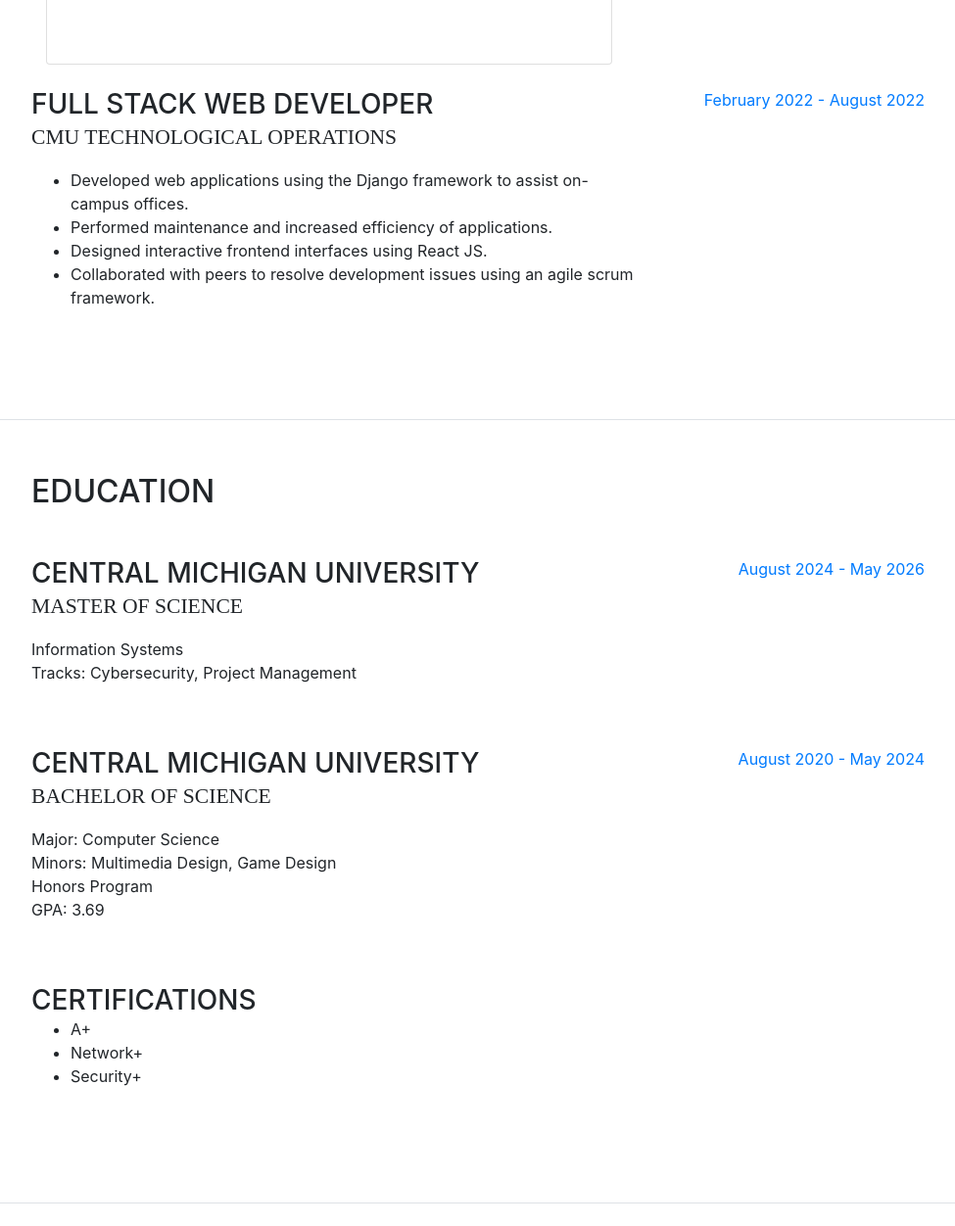
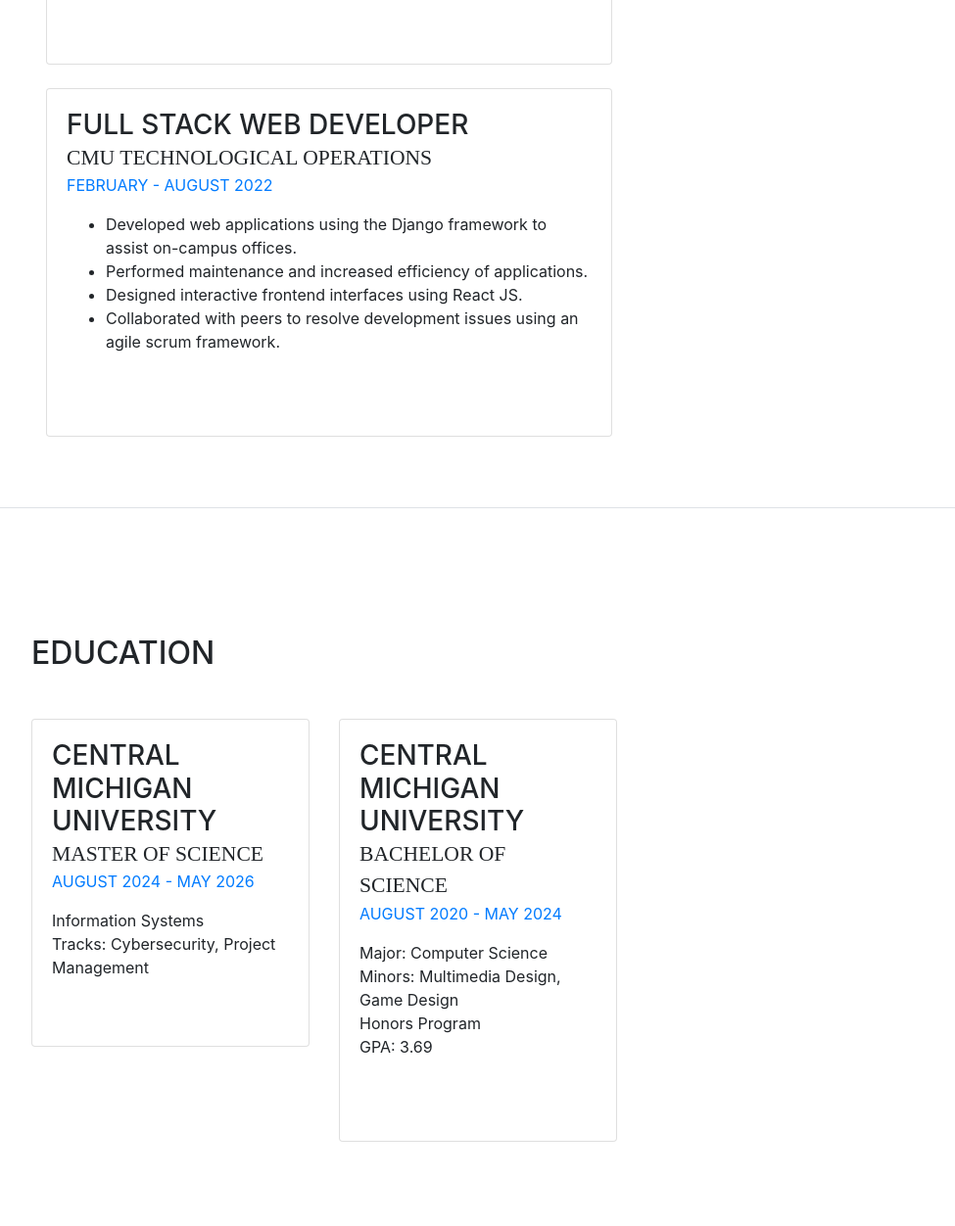
Before and after one commit to ajchambers/portfolio, a website with bundled scripts: page index.html in a window 1280 px wide. Shown: the part 1248-2500 px from the top of the page at 98% size, without its empty margins (288-1263 px from the left). Built offline with nearby package versions, Linux system fonts and the light colour scheme; a web font is replaced by a local one.

Commit message:
updated design with cards

```diff
--- a/index.html
+++ b/index.html
@@ -107,31 +107,30 @@
           <div class="col-md-8 mb-4">
             <div class="card">
               <div class="card-body">
-
-                <div class="resume-item d-flex flex-column flex-md-row mb-5">
-                  <div class="resume-content mr-auto">
+                <div class="resume-item mb-5 d-flex justify-content-between">
+                  <div>
                     <h3 class="mb-0">Office Assistant</h3>
-                    <div class="subheading mb-3">CMU ID Card Office</div>
-                    <span class="text-primary">February 2023 - Present</span>
+                    <div class="subheading ">CMU ID Card Office</div>
+                    <div class="text-primary mb-3"> FEBRUARY 2023 - PRESENT </div>
                     <ul>
-                      <li>Provide customer service for all issues pertaining to the student/faculty ID cards through email, phone, and face-to-face basis. </li>
+                      <li>Provide customer service for all issues pertaining to the student/faculty ID cards through email, phone, and face-to-face basis.</li>
                       <li>Navigate through various business software applications to troubleshoot customer account complications.</li>
                       <li>Promote a positive customer experience by addressing concerns, demonstrating empathy, and resolving problems quickly.</li>
                     </ul>
                   </div>
                 </div>
-
-
               </div>
             </div>
           </div>
 
-
-
-          <div class="resume-item d-flex flex-column flex-md-row mb-5">
-            <div class="resume-content mr-auto">
+          <div class="col-md-8 mb-4">
+            <div class="card">
+              <div class="card-body">
+                <div class="resume-item mb-5 d-flex justify-content-between">
+                  <div>
                     <h3 class="mb-0">Full Stack Web Developer</h3>
-              <div class="subheading mb-3">CMU Technological Operations</div>
+                    <div class="subheading ">CMU Technological Operations</div>
+                    <div class="text-primary mb-3"> FEBRUARY - AUGUST 2022 </div>
                     <ul>
                       <li>Developed web applications using the Django framework to assist on-campus offices. </li>
                       <li>Performed maintenance and increased efficiency of applications. </li>
@@ -139,8 +138,8 @@
                       <li>Collaborated with peers to resolve development issues using an agile scrum framework. </li>
                     </ul>
                   </div>
-            <div class="resume-date text-md-right">
-              <span class="text-primary">February 2022 - August 2022</span>
+                </div>
+              </div>
             </div>
           </div>
 
@@ -151,46 +150,42 @@
       <section class="resume-section p-3 p-lg-5 d-flex flex-column" id="education">
         <div class="my-auto">
           <h2 class="mb-5">Education</h2>
+          <div class="row">
 
-          <div class="resume-item d-flex flex-column flex-md-row mb-5">
-            <div class="resume-content mr-auto">
+          <div class="col-md-4 mb-4">
+            <div class="card">
+              <div class="card-body">
+                <div class="resume-item mb-5 d-flex justify-content-between">
+                  <div>
                     <h3 class="mb-0">Central Michigan University</h3>
-              <div class="subheading mb-3">Master of Science</div>
+                    <div class="subheading ">Master of Science</div>
+                    <div class="text-primary mb-3"> AUGUST 2024 - MAY 2026 </div>
                     <div>Information Systems</div>
                     <div>Tracks: Cybersecurity, Project Management</div>
-              <p></p>
-              <!-- <p>GPA: 3.69</p> -->
                   </div>
-            <div class="resume-date text-md-right">
-              <span class="text-primary">August 2024 - May 2026</span>
+                </div>
+              </div>
             </div>
           </div>
 
-          <div class="resume-item d-flex flex-column flex-md-row mb-5">
-            <div class="resume-content mr-auto">
+          <div class="col-md-4 mb-4">
+            <div class="card">
+              <div class="card-body">
+                <div class="resume-item mb-5 d-flex justify-content-between">
+                  <div>
                     <h3 class="mb-0">Central Michigan University</h3>
-              <div class="subheading mb-3">Bachelor of Science</div>
+                    <div class="subheading ">Bachelor of Science</div>
+                    <div class="text-primary mb-3"> AUGUST 2020 - MAY 2024 </div>
                     <div>Major: Computer Science</div>
                     <div>Minors: Multimedia Design, Game Design</div>
                     <div>Honors Program</div>
                     <p>GPA: 3.69</p>
                   </div>
-            <div class="resume-date text-md-right">
-              <span class="text-primary">August 2020 - May 2024</span>
                 </div>
               </div>
-
-          <div class="resume-item d-flex flex-column flex-md-row mb-5">
-            <div class="resume-content mr-auto">
-              <h3 class="mb-0">Certifications</h3>
-              <ul>
-                <li>A+</li>
-                <li>Network+</li>
-                <li>Security+</li>
-              </ul>
             </div>
           </div>
-
+        </div>
         </div>
       </section>
 
@@ -236,7 +231,13 @@
       <section class="resume-section p-3 p-lg-5 d-flex flex-column" id="skills">
         <div class="my-auto">
           <h2 class="mb-5">Skills</h2>
-          <div class="subheading mb-3">Programming Languages</div>
+          <div class="row">
+
+          <div class="col-md-2 mb-4">
+            <div class="card">
+              <!-- <img class="card-img-top" src="img/fastigium_screenshot.png" alt="Screenshot of Fastigium"> -->
+              <div class="card-body">
+                <h5 class="card-title">Programming Languages</h5>
                 <ul>
                   <li>SQL</li>
                   <li>Java</li>
@@ -248,7 +249,15 @@
                   <li>CSS</li>
                   <li>JavaScript</li>
                 </ul>
-          <div class="subheading mb-3">Technologies</div>
+              </div>
+            </div>
+          </div>
+
+          <div class="col-md-2 mb-4">
+            <div class="card">
+              <!-- <img class="card-img-top" src="img/fastigium_screenshot.png" alt="Screenshot of Fastigium"> -->
+              <div class="card-body">
+                <h5 class="card-title">Technologies</h5>
                 <ul>
                   <li>Git</li>
                   <li>Visual Studio</li>
@@ -259,7 +268,10 @@
                   <li>Adobe Suite</li>
                   <li>Google Suite</li>
                 </ul>
-
+              </div>
+            </div>
+          </div>
+        </div>
           <!-- <div class="subheading mb-3">Programming Languages &amp; Tools</div> -->
           <!-- <ul class="list-inline list-icons">
             <li class="list-inline-item">
```
Lines whose indentation alone changed are shown as unchanged.
